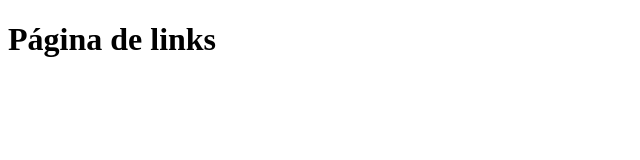
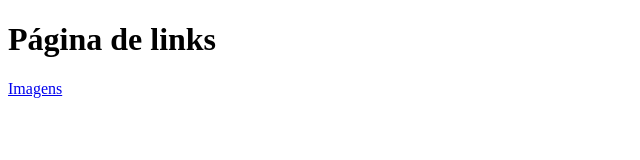
Before and after one commit to AllexMarquess/MinhaEvolu-oFullWeb, a plain HTML site: page HTML5/links.html in a window 1280 px wide. Shown: the full height of the page, 0-640 px from the left. Drawn offline with Linux system fonts and the light colour scheme.

Commit message:
modificaçao02/30012026

```diff
--- a/HTML5/links.html
+++ b/HTML5/links.html
@@ -8,6 +8,13 @@
 <body>
 
     <h1>Página de links</h1>
+    <!--
+       a -> anchor (âncora, apontar, ancorar..)
+       href -> HyperLink Refernce
+       <a href="http://www.mercadolivre.com.br/">mercadolivre</a>
+    -->
+    <a href="/HTML5/imagens.html">Imagens</a>
+
 
 </body>
 </html>
```
Also changed, not shown: HTML5/imagens.html (+2 -0 lines).
